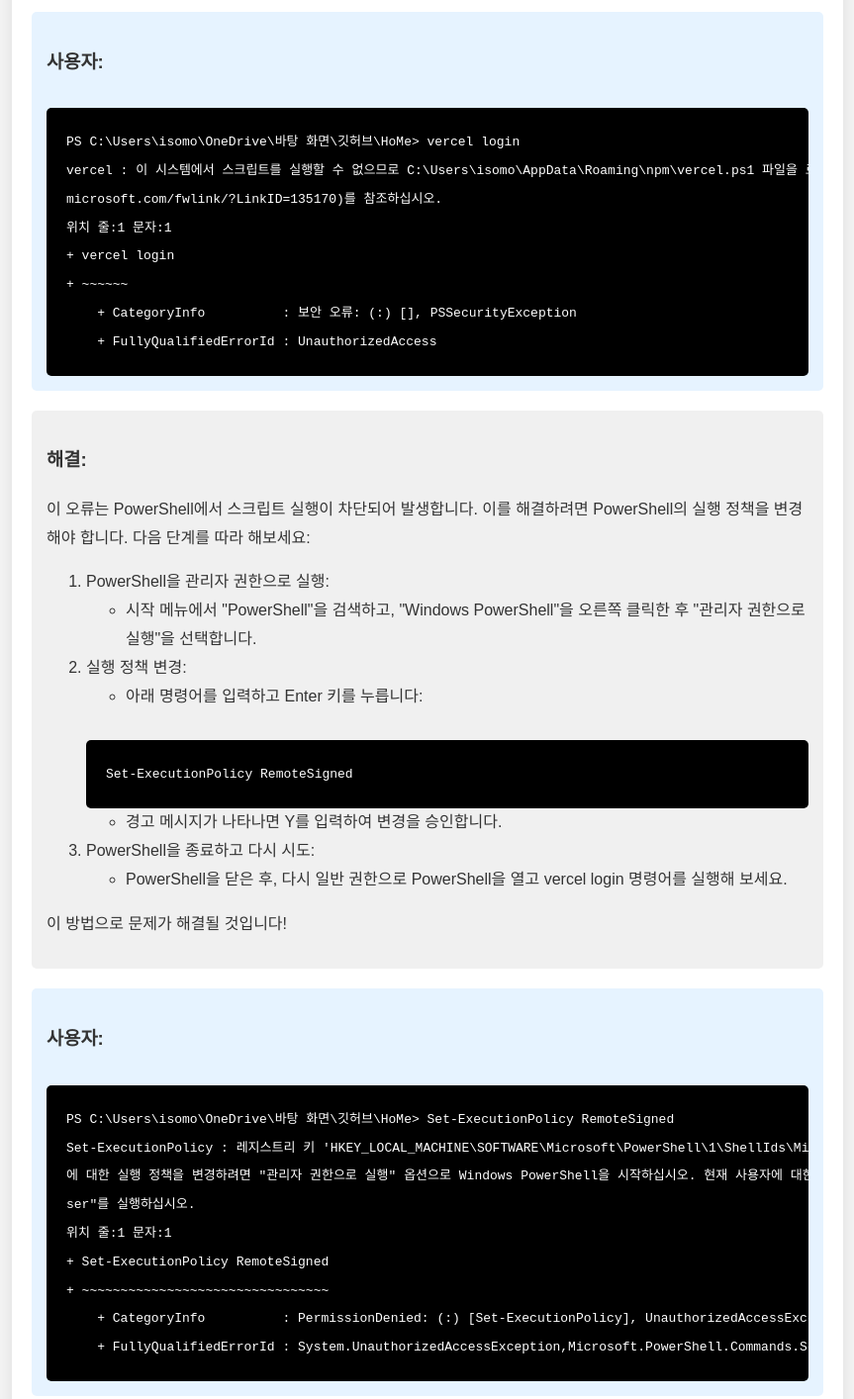
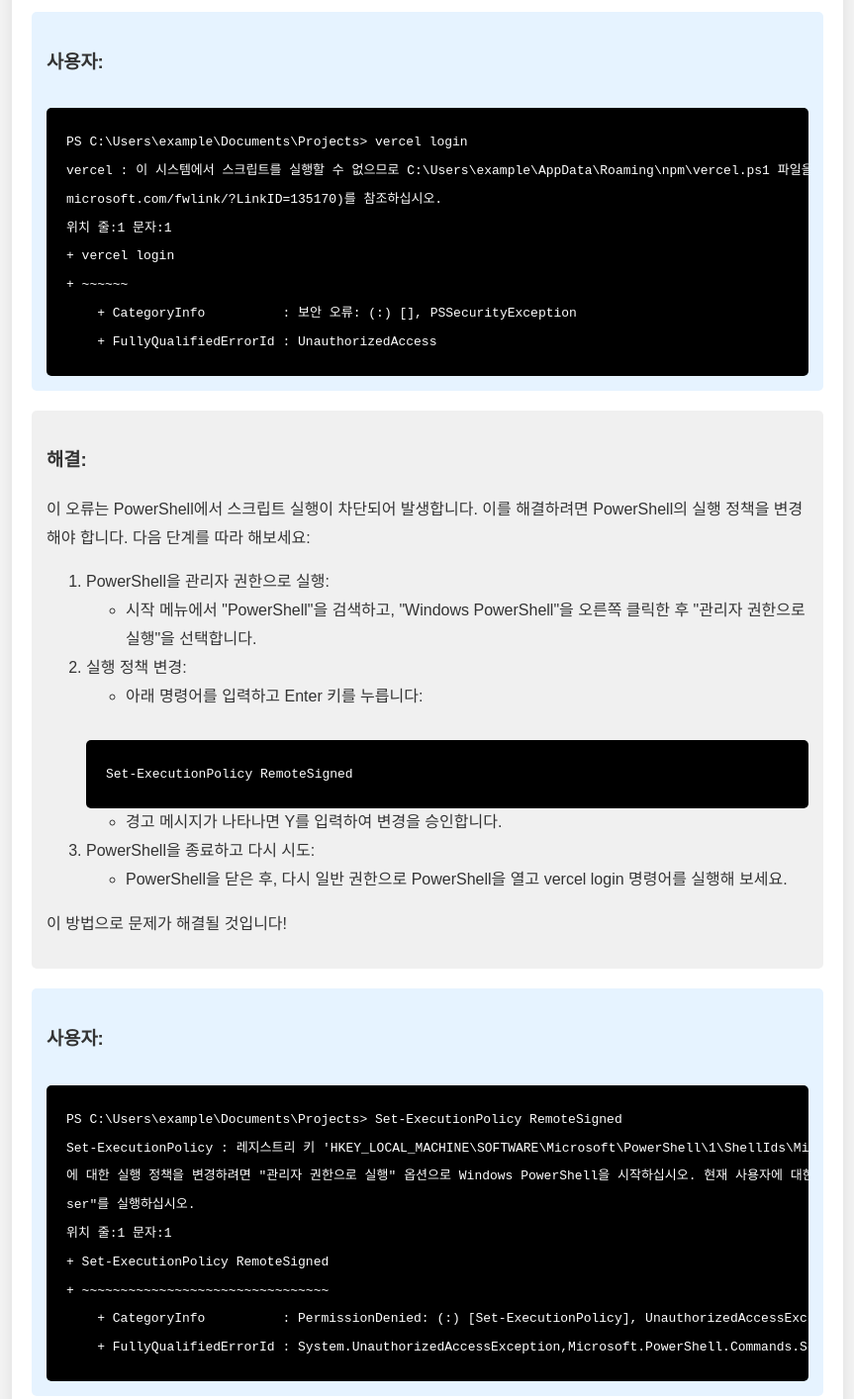
Before and after one commit to hareguu2142/HoMe, a website: page public/pages/vercel_login.html in a window 1280 px wide. Shown: the part 260-1674 px from the top of the page at 99% size, without its empty margins (208-1071 px from the left). Drawn offline with Linux system fonts and the light colour scheme; some packages are replaced by stand-ins of ours; a script that the page names is missing.

Commit message:
Add/update HTML file: vercel_login.html

```diff
--- a/public/pages/vercel_login.html
+++ b/public/pages/vercel_login.html
@@ -106,8 +106,8 @@
 <div class="user-message">
 <h3>사용자:</h3>
 <div class="code-container">
-<pre><code id="userMessage">PS C:\Users\isomo\OneDrive\바탕 화면\깃허브\HoMe&gt; vercel login
-vercel : 이 시스템에서 스크립트를 실행할 수 없으므로 C:\Users\isomo\AppData\Roaming\npm\vercel.ps1 파일을 로드할 수 없습니다. 자세한 내용은 about_Execution_Policies(https://go.
+<pre><code id="userMessage">PS C:\Users\example\Documents\Projects&gt; vercel login
+vercel : 이 시스템에서 스크립트를 실행할 수 없으므로 C:\Users\example\AppData\Roaming\npm\vercel.ps1 파일을 로드할 수 없습니다. 자세한 내용은 about_Execution_Policies(https://go.
 microsoft.com/fwlink/?LinkID=135170)를 참조하십시오.
 위치 줄:1 문자:1
 + vercel login
@@ -149,7 +149,7 @@
 <div class="user-message">
 <h3>사용자:</h3>
 <div class="code-container">
-<pre><code id="userMessage2">PS C:\Users\isomo\OneDrive\바탕 화면\깃허브\HoMe&gt; Set-ExecutionPolicy RemoteSigned
+<pre><code id="userMessage2">PS C:\Users\example\Documents\Projects&gt; Set-ExecutionPolicy RemoteSigned
 Set-ExecutionPolicy : 레지스트리 키 'HKEY_LOCAL_MACHINE\SOFTWARE\Microsoft\PowerShell\1\ShellIds\Microsoft.PowerShell'에 대한 액세스가 거부되었습니다. 기본(LocalMachine) Scope
 에 대한 실행 정책을 변경하려면 "관리자 권한으로 실행" 옵션으로 Windows PowerShell을 시작하십시오. 현재 사용자에 대한 실행 정책을 변경하려면 "Set-ExecutionPolicy -Scope CurrentU
 ser"를 실행하십시오.
```
